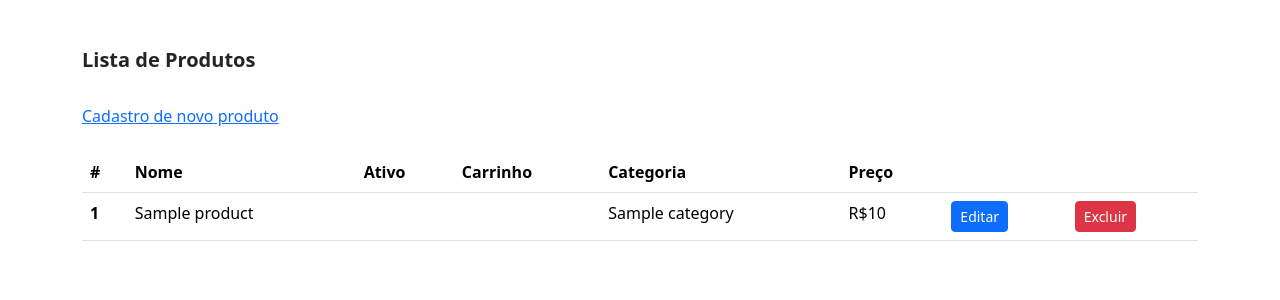
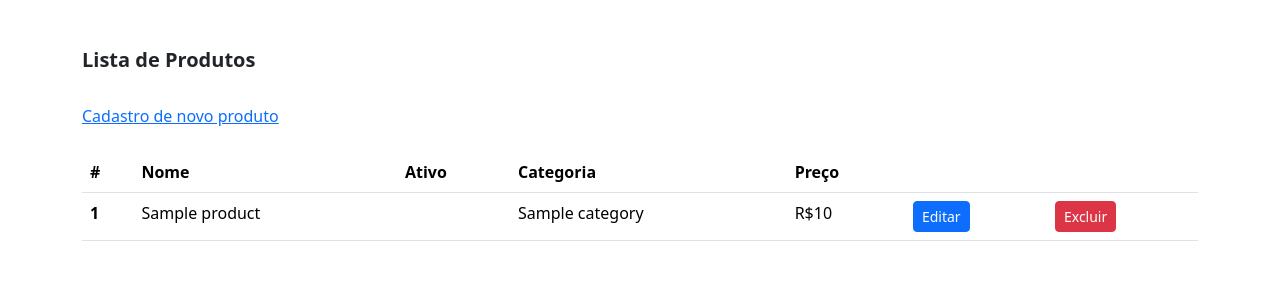
Before and after one commit to samuelreali/django-usabilidade, a Django app: template templates/products/list_products.html in a window 1280 px wide. Shown: the part 56-356 px from the top of the page. Run offline with Django 4.2, Linux system fonts and the light colour scheme; the template is opened without the code that fills it: most values are stand-ins (such as "Sample title", 1, 10 or a date in 2020); some libraries are stand-ins or nearby versions.

Commit message:
tirando coluna carrinha do list_products

```diff
--- a/templates/products/list_products.html
+++ b/templates/products/list_products.html
@@ -23,7 +23,6 @@
                     <th scope="col">#</th>
                     <th scope="col">Nome</th>
                     <th scope="col">Ativo</th>
-                    <th scope="col">Carrinho</th>
                     <th scope="col">Categoria</th>
                     <th scope="col">Preço</th>
                     <th scope="col"></th>
@@ -43,14 +42,6 @@
                                     Inativo
                                 {% endif %}
                             </td>
-                            <td>
-                                {% if product.is_cart == True %}
-                                    Ta no carrinho
-                                {% endif %}
-                                {% if product.is_cart == False %}
-                                    Não está
-                                {% endif %}
-                            </td>
                             <td>{{ product.category }}</td>
                             <td>R${{ product.price }}
                             <td>
```
